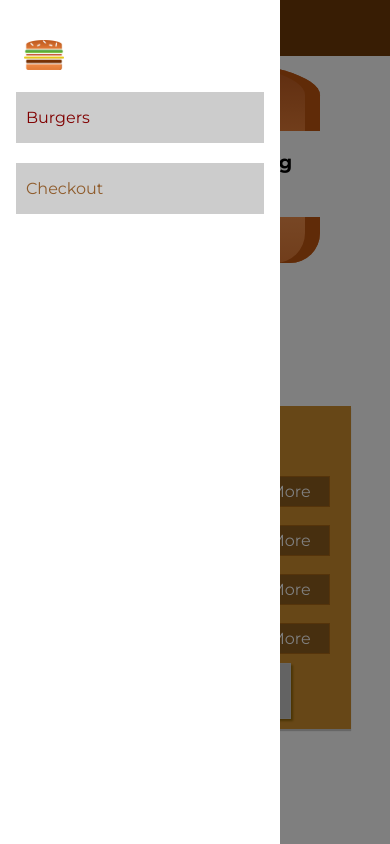
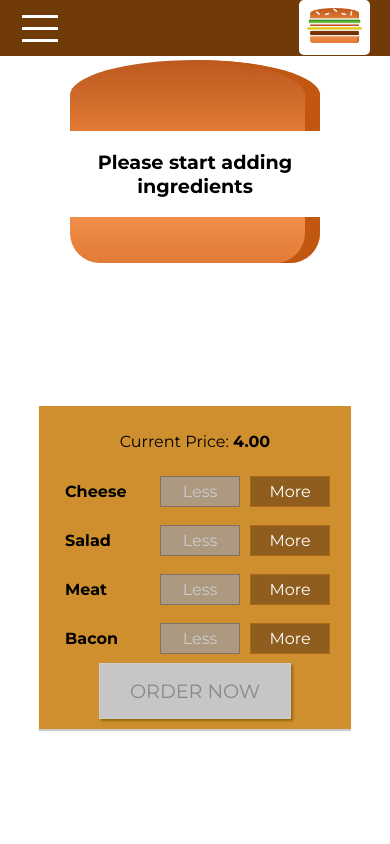
Before and after one commit to sirajrkhan/redux, a React (Create React App) app: page / in a window 390 px wide. Built offline with nearby package versions, Linux system fonts and the light colour scheme.

Commit message:
added hamburger menu

```diff
--- a/src/components/Layout/Layout.js
+++ b/src/components/Layout/Layout.js
@@ -5,17 +5,28 @@
 
 class Layout extends Component {
     state ={
-        showSideDrawer: true,
+        showSideDrawer: false,
     }
 
     sideDrawerCloseHandler = () => {
         this.setState({showSideDrawer: false})
     }
 
+    drawerToggleHandler = () => {
+        // Incorrect Way::: this.setState({showSideDrawer: !this.state.showSideDrawer})
+        this.setState(
+            (prevState) => {
+                return {showSideDrawer: !prevState.showSideDrawer}
+            }
+        )
+    }
+
     render() {
         return(
             <Aux>
-                <Toolbar />
+                <Toolbar
+                    drawerToggle={this.drawerToggleHandler}
+                />
                 <SideDrawer
                     open={this.state.showSideDrawer}
                     closed={this.sideDrawerCloseHandler}
--- /dev/null
+++ b/src/components/Navigation/Menubar/Menubar.js
@@ -0,0 +1,17 @@
+import React from 'react'
+import classes from './Menubar.module.css'
+
+const menubar = (props) => {
+    return(
+        <div
+            className={classes.DrawerToggle}
+            onClick={props.drawerToggle}
+        >
+            <div></div>
+            <div></div>
+            <div></div>
+        </div>
+    )
+}
+
+export default menubar;
--- /dev/null
+++ b/src/components/Navigation/Menubar/Menubar.module.css
@@ -0,0 +1,23 @@
+.DrawerToggle {
+    width: 40px;
+    height: 100%;
+    display: flex;
+    flex-flow: column;
+    justify-content: space-around;
+    align-items: center;
+    padding: 10px 0;
+    box-sizing: border-box;
+    cursor: pointer;
+}
+
+.DrawerToggle div {
+    width: 90%;
+    height: 3px;
+    background-color: white;
+}
+
+@media (min-width: 500px) {
+    .DrawerToggle {
+        display: none;
+    }
+}
--- a/src/components/Navigation/Toolbar/Toolbar.js
+++ b/src/components/Navigation/Toolbar/Toolbar.js
@@ -2,9 +2,11 @@
 import classes from './Toolbar.module.css'
 import Logo from '../../Logo/Logo'
 import NavigationItems from '../NavigationItems/NavigationItems'
+import Menubar from '../Menubar/Menubar'
 
 const toolbar = (props) => (
     <header className={classes.Toolbar}>
+        <Menubar drawerToggle={props.drawerToggle} />
         <div className={classes.Logo}>
             <Logo />
         </div>
```
